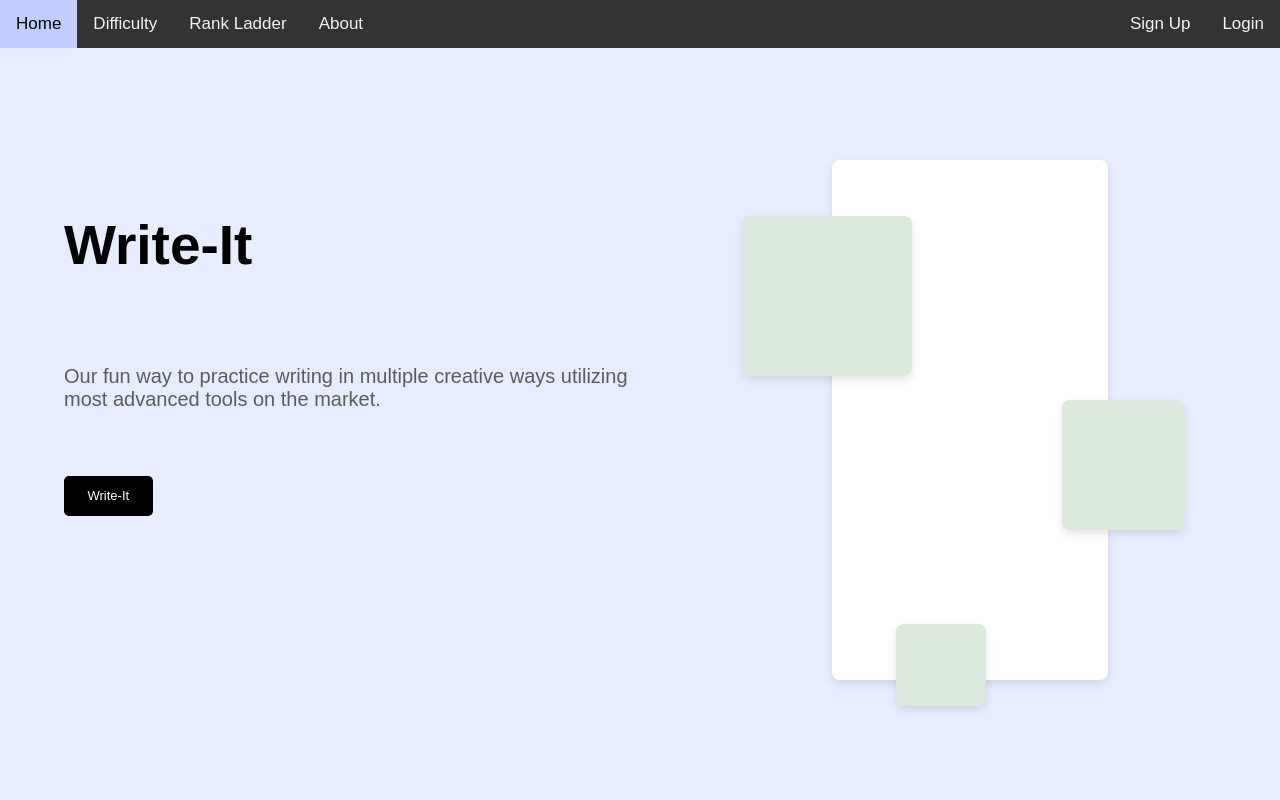
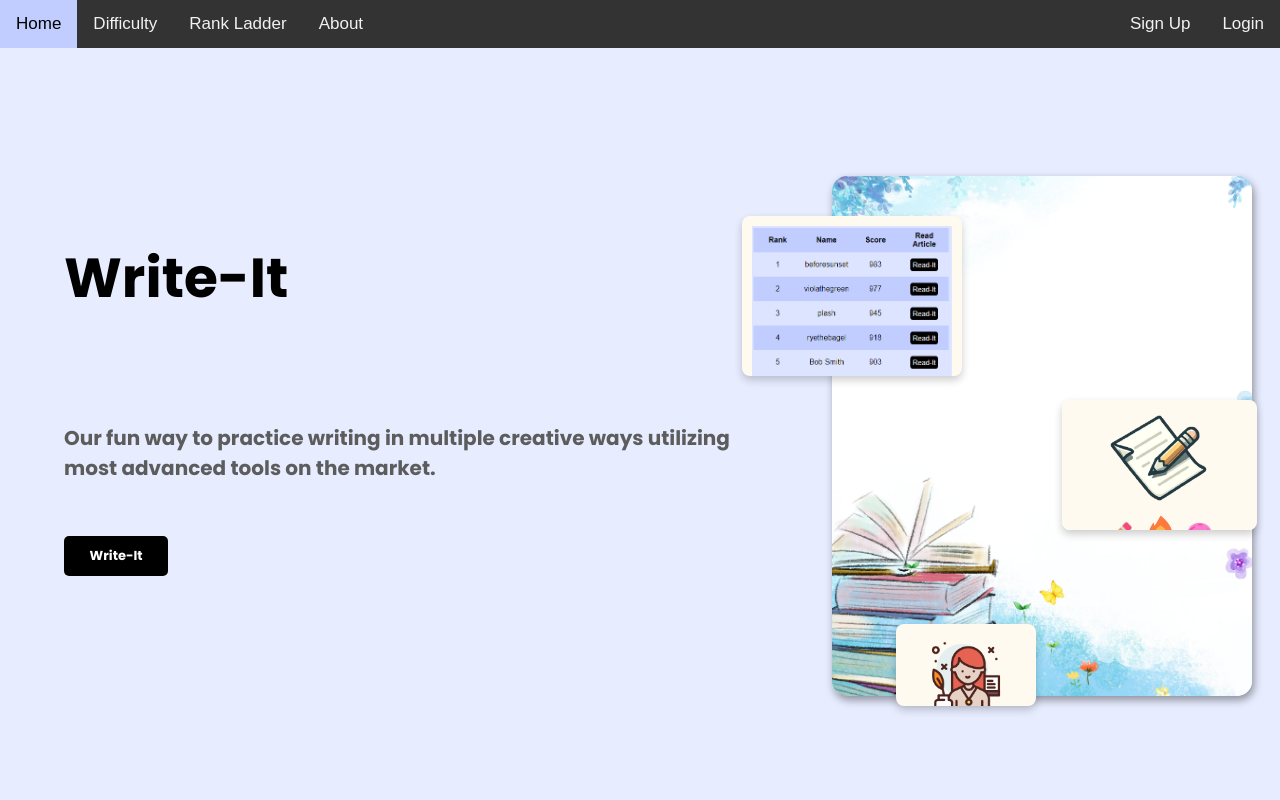
Before and after one commit to jccoulson/write-it, a Flask app: page / in a window 1280 px wide. Run offline with Flask 3, Linux system fonts and the light colour scheme.

Commit message:
Added images to landing page, fixed screen resolution problems, and added poppins font to every page

```diff
--- a/static/css/about.css
+++ b/static/css/about.css
@@ -1,5 +1,5 @@
 body {
-    font-family: 'Arial', sans-serif;
+    font-family: "Poppins", sans-serif;
     margin: 0;
     background-color: #E7ECFF;
     text-align: center;
@@ -39,5 +39,5 @@ p {
     border-radius: 8px;
     margin-top: 1%;
     width: 30%;
-    min-width: 300px;
+    min-width: 500px;
 }
--- a/static/css/landing_page.css
+++ b/static/css/landing_page.css
@@ -1,5 +1,5 @@
 body {
-    font-family: 'Arial', sans-serif;
+    font-family: "Poppins", sans-serif;
     margin: 0; /* need to add margin:0 to ensure navbar aligns properly */
     padding: 0;
     align-items: center;
@@ -22,22 +22,32 @@ body {
 
 
 /* big bg vertcal container */
-.bg_container{
-    margin:0;
-    position:absolute;
-    top:20%;
+.bg_container {
+    position: absolute;
+    margin: 0;
+    top: 22%;
     text-align: center;
     padding: 10px;
-    border-radius: 8px;
+    border-radius: 15px;
     background: white;
-    box-shadow: 0 4px 8px rgba(0,0,0,0.1);
+    box-shadow: 2px 4px 8px rgba(0, 0, 0, 0.4);
     width: 20%;
     height: 60vh;
-    overflow:hidden;
-    margin-left: 65%;
+    left: 65%;
     z-index: 0;
-    min-width: 250px;
+    min-width: 400px;
     min-height: 500px;
+}
+
+
+.bg_img {
+    position: absolute;
+    top: 0;
+    left: 0;
+    width: 100%;
+    height: 100%;
+    object-fit: cover;
+    border-radius: 15px;
 }
 
 /* cubical foreground larger container*/
@@ -48,15 +58,15 @@ body {
     top: 27%; /* adjust from the top to bottom */
     position: absolute;
     border-radius: 8px;
-    background: #DAE9DB;
-    box-shadow: 0 4px 8px rgba(0,0,0,0.1);
+    background: #fffaf0;
+    box-shadow: 0 4px 8px rgba(0, 0, 0, 0.2);
     width: 10vw;
     height: 17vh;
     overflow:hidden;
     margin-left: 58%;
     padding-bottom: 0;
     z-index: 1;
-    min-width: 150px;
+    min-width: 200px;
     min-height: 150px;
 }
 
@@ -68,15 +78,15 @@ body {
     top: 50%; /* height from top */
     position: absolute;
     border-radius: 8px;
-    background: #DAE9DB;
-    box-shadow: 0 4px 8px rgba(0,0,0,0.1);
+    background: #fffaf0;
+    box-shadow: 0 4px 8px rgba(0, 0, 0, 0.2);
     width: 8vw;
     height: 15vh;
     overflow:auto;
     margin-left: 83%;
     padding-bottom: 0;
     z-index: 1;
-    min-width: 100px;
+    min-width: 175px;
     min-height: 100px;
 }
 
@@ -88,15 +98,15 @@ body {
     top: 78%; /* height from top */
     position: absolute;
     border-radius: 8px;
-    background: #DAE9DB;
-    box-shadow: 0 4px 8px rgba(0,0,0,0.1);
+    background: #fffaf0;
+    box-shadow: 0 4px 8px rgba(0, 0, 0, 0.2);
     width: 5vw;
     height: 9vh;
     margin-left: 70%; /* align to the left */
     padding-bottom: 0px;
     z-index: 1;
     overflow:clip;
-    min-width: 70px;
+    min-width: 120px;
     min-height: 70px;
 }
 
@@ -135,6 +145,8 @@ body {
     background-color: black;
     color: white;
     border-radius: 5px;
+    font-family: "Poppins", sans-serif;
+    font-weight:bold;
     padding:10px;
     font-size: 13px;
     border: none;
@@ -144,3 +156,39 @@ body {
 button:hover{
     opacity: 70%;
 }
+
+
+p {
+    font-weight: bold;
+    font-size: 12px;
+    color:grey;
+    margin:0;
+}
+
+.paper_img {
+    width: 60%;
+}
+
+.emoji {
+    width:20%;
+}
+.leaderboard_img {
+    margin:0;
+    right: 4%;
+    width:100%;
+}
+
+.writer_img {
+    width: 70%;
+}
+
+.write_text{
+    font-size: 14px;
+
+}
+
+@media (max-width: 1200px) {
+    .bg_container, .large_container, .medium_container, .small_container {
+        display: none;
+    }
+}
--- a/static/css/login_create.css
+++ b/static/css/login_create.css
@@ -2,7 +2,7 @@ body {
     height: 100vh;
     width: 100vw;
     background-color: #E7ECFF;
-    font-family: 'Arial', sans-serif;
+    font-family: "Poppins", sans-serif;
     margin:0
 }
 
--- a/static/css/prompt.css
+++ b/static/css/prompt.css
@@ -1,5 +1,5 @@
 body {
-    font-family: 'Arial', sans-serif;
+    font-family: "Poppins", sans-serif;
     margin: 0;
     padding: 0;
     background-color: #f4f4f4;
@@ -33,7 +33,7 @@ body {
 .prompt-box p {
     color: #2a2a2a;
     font-size: 1.1rem;
-    font-family: 'Georgia', serif;
+    font-family: "Poppins", sans-serif;
     line-height: 1.6;
     text-align: justify;
     margin: 0 0 15px 0;
--- a/static/css/rankings.css
+++ b/static/css/rankings.css
@@ -53,7 +53,7 @@
     text-overflow: ellipsis;
 }
  body {
-    font-family: 'Arial', sans-serif;
+    font-family: "Poppins", sans-serif;
     text-align: center;
     margin:0;
     height: 100vh;
--- a/static/css/read.css
+++ b/static/css/read.css
@@ -1,5 +1,5 @@
 body {
-    font-family: 'Arial', sans-serif;
+    font-family: "Poppins", sans-serif;
     margin: 0;
     background-color: #E7ECFF;
     text-align: center;
--- a/templates/about.html
+++ b/templates/about.html
@@ -5,6 +5,9 @@
     <meta name="viewport" content="width=device-width, initial-scale=1.0">
     <link rel="stylesheet" href="/static/css/navbar.css">
     <link rel="stylesheet" href="/static/css/about.css">
+    <link rel="preconnect" href="https://fonts.googleapis.com">
+    <link rel="preconnect" href="https://fonts.gstatic.com" crossorigin>
+    <link href="https://fonts.googleapis.com/css2?family=Poppins:ital,wght@0,100;0,200;0,300;0,400;0,500;0,600;0,700;0,800;0,900;1,100;1,200;1,300;1,400;1,500;1,600;1,700;1,800;1,900&display=swap" rel="stylesheet">
     <title>About Us</title>
 </head>
 <body>
@@ -22,7 +25,7 @@
     </div>
     <h1 class="mode">About Us</h1>
     <div class="container">
-        <p>Welcome to WriteIt, where writing becomes a fun and engaging journey with AI-powered analysis and scoring. Our platform offers a variety of writing prompts that spark creativity, from everyday exercises to syntactic and grammatical challenges. With advanced AI, we evaluate your writing and provide detailed feedback and scores to help you improve. Join our vibrant community, participate in daily writing challenges, and climb the rankings to see how you compare with other writers. Whether you're an aspiring novelist, a seasoned writer, or just enjoy occasional writing exercises, WriteIt is the perfect place to sharpen your skills and have fun with words. Dive into our prompts, get instant AI feedback, and watch your writing flourish.</p>
+        <p>Welcome to WriteIt, where writing becomes a fun and engaging journey with AI-powered analysis and scoring. Our platform offers a variety of writing prompts that gets the brain thinking, from everyday exercises to syntactic and grammatical challenges. With AI, we evaluate your writing and provide detailed feedback and scores to help you improve. Join our community, participate in daily writing challenges, and climb the rankings to see how you compare with other writers. Whether you're an aspiring novelist, a seasoned writer, or just enjoy occasional writing exercises, WriteIt is the perfect place to sharpen your skills and have fun with words. Dive into our prompts, get instant AI feedback, and watch your writing flourish. This is all in good fun with the goal being help you, the writer, excersise the creativity muscle!</p>
     </div>
     <img class="cat_book" src="/static/images/cat_book.jpg" alt="Image of cat with book">
 </body>
--- a/templates/analysis.html
+++ b/templates/analysis.html
@@ -11,7 +11,7 @@
     <a href="/">Home</a>
     <a href="/difficulty">Difficulty</a>
     <a href="/rankings">Rank Ladder</a>
-    <a href="#about">About</a>
+    <a href="/about">About</a>
     {% if current_user.is_authenticated %}
         <a href="{{ url_for('logout') }}" class="auth-link">Logout</a>
     {% else %}
--- a/templates/create_account.html
+++ b/templates/create_account.html
@@ -5,12 +5,15 @@
     <title>Create Account</title>
     <link rel="stylesheet" href="/static/css/login_create.css">
     <link rel="stylesheet" href="/static/css/navbar.css">
+    <link rel="preconnect" href="https://fonts.googleapis.com">
+    <link rel="preconnect" href="https://fonts.gstatic.com" crossorigin>
+    <link href="https://fonts.googleapis.com/css2?family=Poppins:ital,wght@0,100;0,200;0,300;0,400;0,500;0,600;0,700;0,800;0,900;1,100;1,200;1,300;1,400;1,500;1,600;1,700;1,800;1,900&display=swap" rel="stylesheet">
 </head>
 <div class="topnav">
     <a href="/">Home</a>
     <a href="/difficulty">Difficulty</a>
     <a href="/rankings">Rank Ladder</a>
-    <a href="#about">About</a>
+    <a href="/about">About</a>
     {% if current_user.is_authenticated %}
         <a href="{{ url_for('logout') }}" class="auth-link">Logout</a>
     {% else %}
--- a/templates/difficulty.html
+++ b/templates/difficulty.html
@@ -5,7 +5,9 @@
     <meta name="viewport" content="width=device-width, initial-scale=1.0">
     <link rel="stylesheet" href="/static/css/navbar.css">
     <link rel="stylesheet" href="/static/css/difficulty.css">
-
+    <link rel="preconnect" href="https://fonts.googleapis.com">
+    <link rel="preconnect" href="https://fonts.gstatic.com" crossorigin>
+    <link href="https://fonts.googleapis.com/css2?family=Poppins:ital,wght@0,100;0,200;0,300;0,400;0,500;0,600;0,700;0,800;0,900;1,100;1,200;1,300;1,400;1,500;1,600;1,700;1,800;1,900&display=swap" rel="stylesheet">
     <title>difficulty</title>
 </head>
 
@@ -13,7 +15,7 @@
     <a href="/">Home</a>
     <a href="/difficulty" class = "active">Difficulty</a>
     <a href="/rankings">Rank Ladder</a>
-    <a href="#about">About</a>
+    <a href="/about">About</a>
     {% if current_user.is_authenticated %}
         <a href="{{ url_for('logout') }}" class="auth-link">Logout</a>
     {% else %}
--- a/templates/landing_page.html
+++ b/templates/landing_page.html
@@ -6,6 +6,9 @@
     <link rel="stylesheet" href="/static/css/navbar.css">
     <link rel="stylesheet" href="/static/css/landing_page.css">
     <title>Landing Page</title>
+    <link rel="preconnect" href="https://fonts.googleapis.com">
+    <link rel="preconnect" href="https://fonts.gstatic.com" crossorigin>
+    <link href="https://fonts.googleapis.com/css2?family=Poppins:ital,wght@0,100;0,200;0,300;0,400;0,500;0,600;0,700;0,800;0,900;1,100;1,200;1,300;1,400;1,500;1,600;1,700;1,800;1,900&display=swap" rel="stylesheet">
 </head>
 <div class="topnav">
     <a href="/" class = "active">Home</a>
@@ -24,15 +27,32 @@
         <div class="column">
             <div class="content_container">
                 <div class="bg_container">
+                    <img class = "bg_img" src="/static/images/bg2.jpg" alt="Book Stack"> <!-- free background photos from https://pngtree.com/freebackground/simple-reading-cartoon-background-border_1011743.html?sol=downref&id=bef-->
                 </div>
 
                 <div class="large_container">
+
+                    <img class = "leaderboard_img" src="/static/images/leaderboard.png">
+                    <p class="scorep">Compare your scores to others!</p>
+
                 </div>
 
                 <div class="medium_container">
+
+                    <div class="image_container">
+                        <img class = "paper_img" src="/static/images/paper_pencil.png">
+                        <div class="emoji_container">
+                            <img class = "pencil_emoji emoji" src="/static/images/pencil.png">
+                            <img class = "fire_emoji emoji" src="/static/images/fire.png">
+                            <img class = "brain_emoji emoji" src="/static/images/brain.png">
+                        </div>
+                    </div>
+                    <p>Choose your prompt type</p>
                 </div>
 
                 <div class="small_container">
+                    <img class = "writer_img" src="/static/images/writer.png">   <!--<a href="https://www.flaticon.com/free-icons/writer" title="writer icons">Writer icons created by Darius Dan - Flaticon</a>-->
+                    <p class = "write_text">Write!</p>
                 </div>
             </div>
         </div>
--- a/templates/login.html
+++ b/templates/login.html
@@ -5,12 +5,15 @@
     <title>Login</title>
     <link rel="stylesheet" href="/static/css/login_create.css">
     <link rel="stylesheet" href="/static/css/navbar.css">
+    <link rel="preconnect" href="https://fonts.googleapis.com">
+    <link rel="preconnect" href="https://fonts.gstatic.com" crossorigin>
+    <link href="https://fonts.googleapis.com/css2?family=Poppins:ital,wght@0,100;0,200;0,300;0,400;0,500;0,600;0,700;0,800;0,900;1,100;1,200;1,300;1,400;1,500;1,600;1,700;1,800;1,900&display=swap" rel="stylesheet">
 </head>
 <div class="topnav">
     <a href="/">Home</a>
     <a href="/difficulty">Difficulty</a>
     <a href="/rankings">Rank Ladder</a>
-    <a href="#about">About</a>
+    <a href="/about">About</a>
     {% if current_user.is_authenticated %}
         <a href="{{ url_for('logout') }}" class="auth-link">Logout</a>
     {% else %}
--- a/templates/prompt.html
+++ b/templates/prompt.html
@@ -7,13 +7,16 @@
     <link rel="stylesheet" href="/static/css/navbar.css">
     <link rel="stylesheet" href="/static/css/prompt.css">
     <script src="/static/js/timer.js" defer></script>
+    <link rel="preconnect" href="https://fonts.googleapis.com">
+    <link rel="preconnect" href="https://fonts.gstatic.com" crossorigin>
+    <link href="https://fonts.googleapis.com/css2?family=Poppins:ital,wght@0,100;0,200;0,300;0,400;0,500;0,600;0,700;0,800;0,900;1,100;1,200;1,300;1,400;1,500;1,600;1,700;1,800;1,900&display=swap" rel="stylesheet">
     <title>Prompt</title>
 </head>
 <div class="topnav">
     <a href="/">Home</a>
     <a href="/difficulty">Difficulty</a>
     <a href="/rankings">Rank Ladder</a>
-    <a href="#about">About</a>
+    <a href="/about">About</a>
     {% if current_user.is_authenticated %}
         <a href="{{ url_for('logout') }}" class="auth-link">Logout</a>
     {% else %}
--- a/templates/rankings.html
+++ b/templates/rankings.html
@@ -5,13 +5,16 @@
     <meta name="viewport" content="width=device-width, initial-scale=1.0">
     <link rel="stylesheet" href="/static/css/navbar.css">
     <link rel="stylesheet" href="/static/css/rankings.css">
+    <link rel="preconnect" href="https://fonts.googleapis.com">
+    <link rel="preconnect" href="https://fonts.gstatic.com" crossorigin>
+    <link href="https://fonts.googleapis.com/css2?family=Poppins:ital,wght@0,100;0,200;0,300;0,400;0,500;0,600;0,700;0,800;0,900;1,100;1,200;1,300;1,400;1,500;1,600;1,700;1,800;1,900&display=swap" rel="stylesheet">
     <title>Rankings</title>
 </head>
 <div class="topnav">
     <a href="/">Home</a>
     <a href="/difficulty">Difficulty</a>
     <a href="/rankings" class = "active">Rank Ladder</a>
-    <a href="#about">About</a>
+    <a href="/about">About</a>
     {% if current_user.is_authenticated %}
         <a href="{{ url_for('logout') }}" class="auth-link">Logout</a>
     {% else %}
@@ -47,6 +50,7 @@
                             <button type="submit">Read-It</button>
                         </form>
                     </td>
+                </tr>
                 {% endfor %}
             </table>
         </div>
--- a/templates/read.html
+++ b/templates/read.html
@@ -5,7 +5,9 @@
     <meta name="viewport" content="width=device-width, initial-scale=1.0">
     <link rel="stylesheet" href="/static/css/navbar.css">
     <link rel="stylesheet" href="/static/css/read.css">
-
+    <link rel="preconnect" href="https://fonts.googleapis.com">
+    <link rel="preconnect" href="https://fonts.gstatic.com" crossorigin>
+    <link href="https://fonts.googleapis.com/css2?family=Poppins:ital,wght@0,100;0,200;0,300;0,400;0,500;0,600;0,700;0,800;0,900;1,100;1,200;1,300;1,400;1,500;1,600;1,700;1,800;1,900&display=swap" rel="stylesheet">
     <title>read</title>
 </head>
 
@@ -13,7 +15,7 @@
     <a href="/">Home</a>
     <a href="/difficulty">Difficulty</a>
     <a href="/rankings">Rank Ladder</a>
-    <a href="#about">About</a>
+    <a href="/about">About</a>
     {% if current_user.is_authenticated %}
         <a href="{{ url_for('logout') }}" class="auth-link">Logout</a>
     {% else %}
```
Also changed, not shown: static/css/difficulty.css (+11 -9 lines), static/images/bg2.jpg (added), static/images/leaderboard.png (added), static/images/paper_pencil.png, static/images/writer.png (added).
